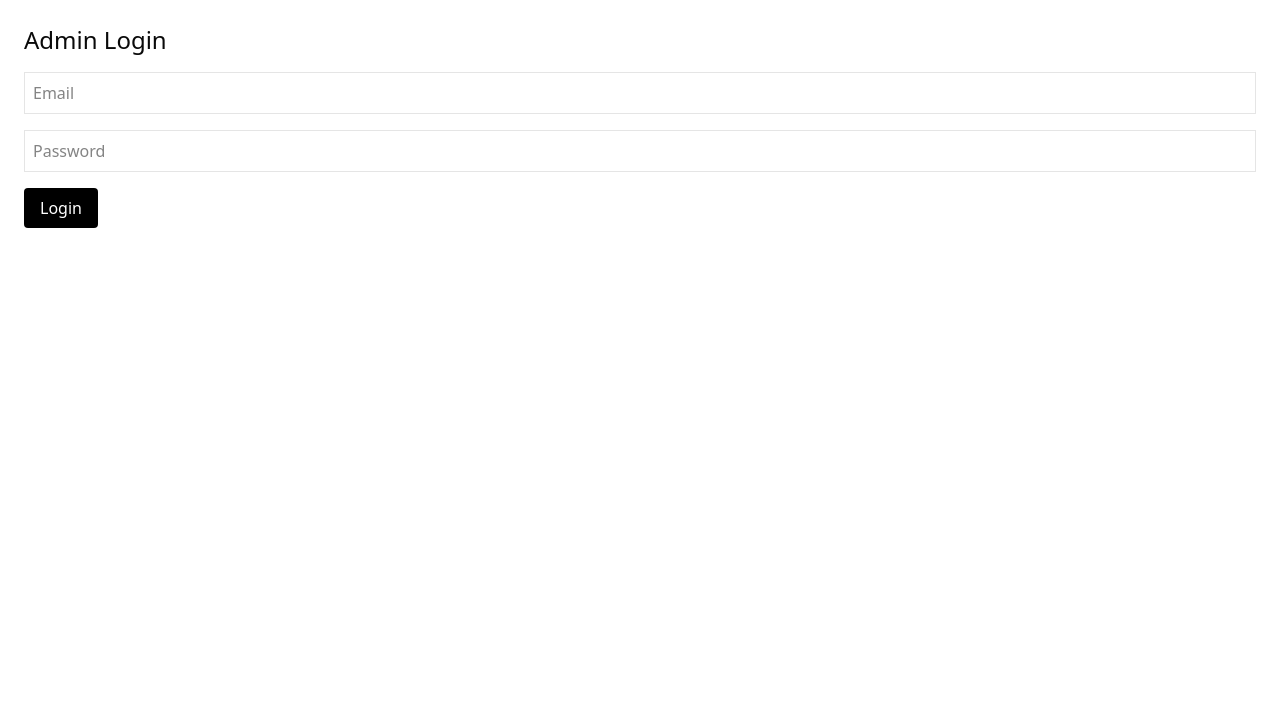
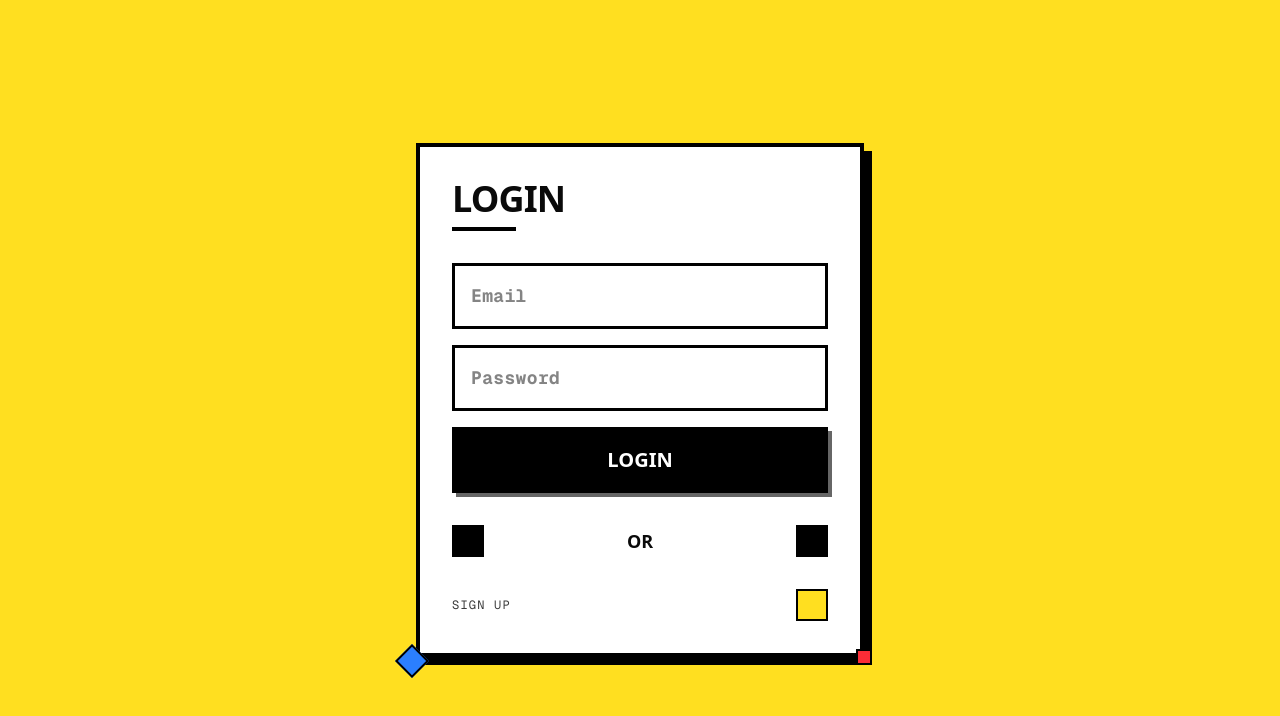
Before and after one commit to alisameer22/e-commerce, a Next.js app: page /login in a window 1280 px wide. Shown: the top 716 px of the page. Built offline with nearby package versions, Linux system fonts and the light colour scheme.

Commit message:
Update page.tsx

```diff
--- a/app/login/page.tsx
+++ b/app/login/page.tsx
@@ -23,27 +23,64 @@ export default function LoginPage() {
   }
 
   return (
-    <div className="p-6">
-      <h1 className="text-2xl mb-4">Admin Login</h1>
+    <div className="min-h-screen bg-yellow-300 flex items-center justify-center p-4">
+      <div className="w-full max-w-md">
+        <div className="bg-white border-4 border-black shadow-[8px_8px_0px_0px_#000000] p-8">
+      <div className="mb-8">
+            <h1 className="text-4xl font-black uppercase tracking-tight mb-2">
+              LOGIN
+            </h1>
+            <div className="w-16 h-1 bg-black"></div>
+          </div>
+          <div className="space-y-6">
       <form onSubmit={handleLogin} className="space-y-4">
+        <div className="block text-sm font-bold uppercase tracking-wide">
         <input
           type="email"
           value={email}
           onChange={e => setEmail(e.target.value)}
           placeholder="Email"
           required
-          className="border p-2 w-full"
+          className="w-full p-4 border-3 border-black bg-white text-lg font-mono focus:outline-none focus:shadow-[4px_4px_0px_0px_#000000] transition-shadow"
         />
+        </div>
+        <div className="block text-sm font-bold uppercase tracking-wide">
         <input
           type="password"
           value={password}
           onChange={e => setPassword(e.target.value)}
           placeholder="Password"
           required
-          className="border p-2 w-full"
+          className="w-full p-4 border-3 border-black bg-white text-lg font-mono focus:outline-none focus:shadow-[4px_4px_0px_0px_#000000] transition-shadow"
         />
-        <button className="bg-black text-white px-4 py-2 rounded">Login</button>
+        </div>
+        <button className="w-full bg-black text-white text-xl font-black uppercase py-4 px-6 border-3 border-black hover:bg-white hover:text-black transition-colors duration-200 shadow-[4px_4px_0px_0px_#666666] hover:shadow-[4px_4px_0px_0px_#000000] active:translate-x-1 active:translate-y-1 active:shadow-[2px_2px_0px_0px_#000000]"
+        >Login</button>
       </form>
-    </div>
+      <div className="mt-8 flex justify-between items-center">
+            <div className="w-8 h-8 bg-black"></div>
+            <h1 className="text-lg font-bold">OR</h1>
+            <div className="w-8 h-8 bg-black"></div>
+          </div>
+          <div className="mt-8 flex justify-between items-center">
+            <button
+              type="button"
+              className="text-xs font-mono uppercase tracking-widest opacity-80 hover:underline"
+              onClick={() => router.push('/signup')}
+            >
+              Sign Up
+            </button>
+            <div className="w-8 h-8 bg-yellow-300 border-2 border-black"></div>
+          </div>
+        </div>
+      </div>
+      <div className="relative">
+          <div className="absolute -top-2 -right-2 w-4 h-4 bg-red-500 border-2 border-black"></div>
+          <div className="absolute -bottom-4 -left-4 w-6 h-6 bg-blue-500 border-2 border-black rotate-45"></div>
+        </div>
+      </div>
+
+      </div>
+
   );
 }
```
